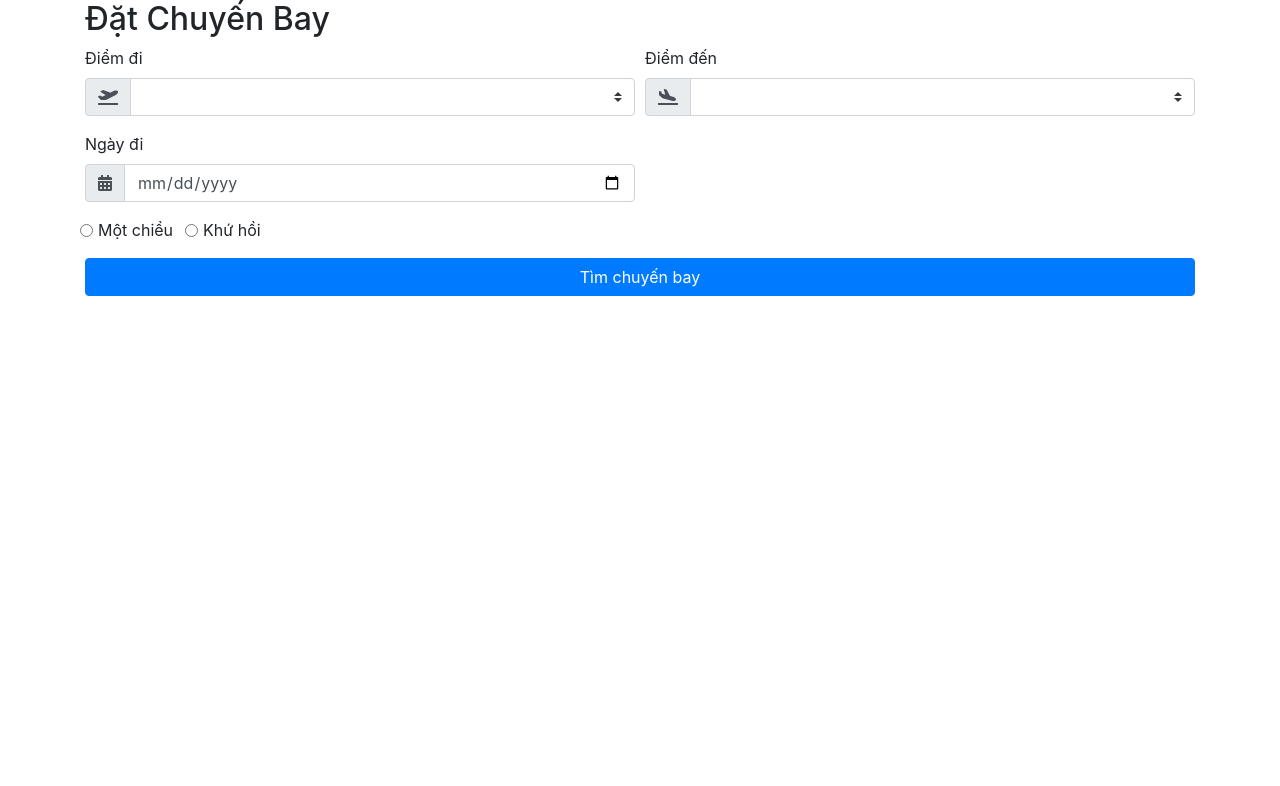
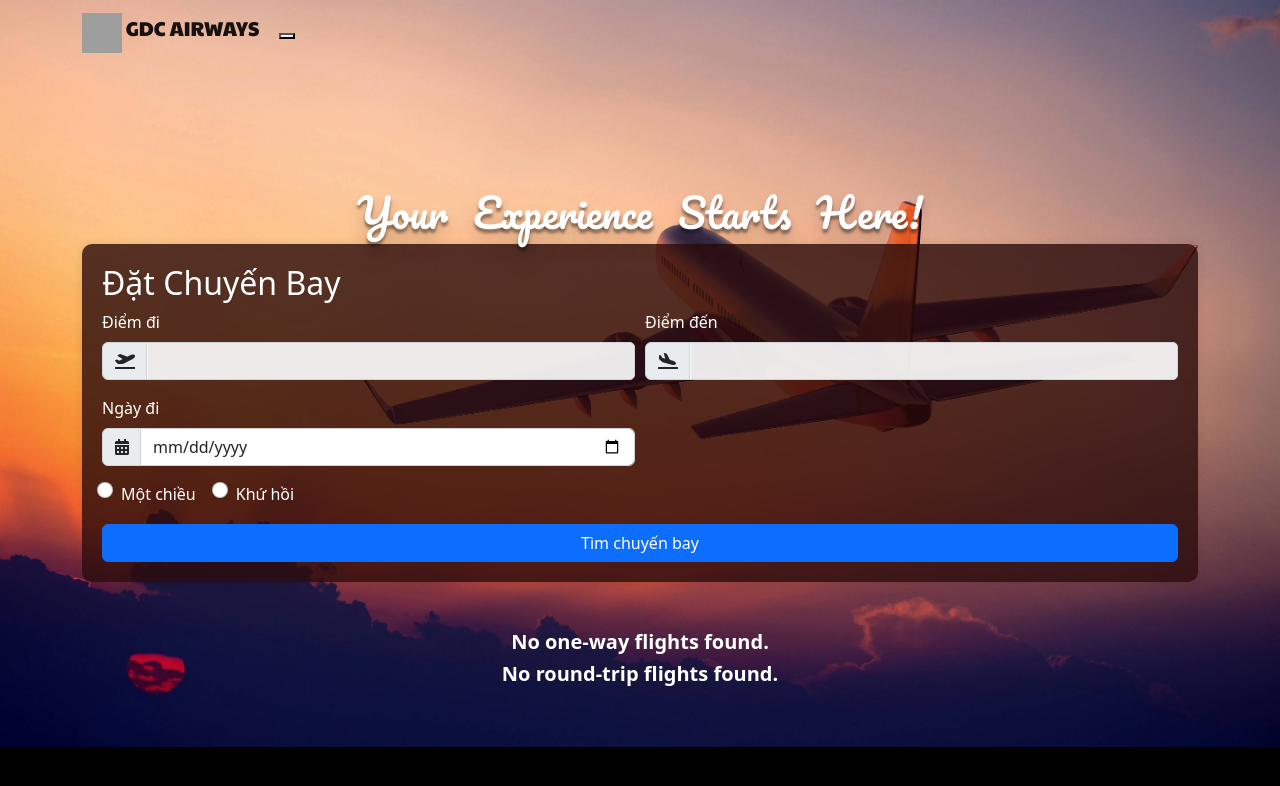
Before and after one commit to lewin2578/TourBooking, a PHP site: page /maybay/datvemaybay.php in a window 1280 px wide. Shown: the top 786 px of the page. Run offline with PHP 8.4, Linux system fonts and the light colour scheme; tables that the repository leaves empty or names only in its code hold one stand-in row (values such as "Sample post"); grey boxes are pictures that could not be loaded.

Commit message:
update ui

```diff
--- /dev/null
+++ b/maybay/GDC-HomeCSSnew.css
@@ -0,0 +1,212 @@
+body{
+	background: url(s9nIMMH-airplane-wall-paper.jpg);
+	background-repeat: no-repeat;
+	background-size: cover;
+	background-position: center;
+}
+
+#logo{
+	width: 40px;
+	height:40px;
+	display: inline;
+	margin-bottom: 10px;
+	vertical-align: top;
+}
+
+.navbar-brand{
+	font-family: Paytone One;
+
+}
+
+a{
+    color:white;
+}
+
+.tabshead{
+	font-weight: bold;
+	font-size: 1.5em;
+	color: white;
+}
+
+.tab-content {
+	color: white;
+}
+
+#second{
+	margin-top: 11%;
+    border: 1px solid;
+    box-shadow: 5px 5px 5px 3px #131313;
+    background-color: rgba(90,0,0,0.3);
+}
+
+.drop{
+	color: black;
+	width: 30%;
+	height: 40px;
+	font-size: 1.3em;
+	margin-bottom: 20px;
+	margin-right: 1.2%;
+	margin-left: 1.2%;
+}
+
+.drop2{
+	color: black;
+	width: 45%;
+	height: 40px;
+	font-size: 1.3em;
+	margin-bottom: 20px;
+	margin-left: 3.3%;
+}
+
+.drp{
+	margin-left: 44%;
+}
+
+.drop21{
+	color: black;
+	width: 40.5%;
+	height: 40px;
+	font-size: 1.3em;
+	margin-bottom: 20px;
+	margin-right: 3.3%;
+}
+
+.lab{
+	padding-left: 10px;
+	font-size: 1.5em;
+}
+
+.lab2{
+	padding-left: 3.3%;
+	font-size: 1.5em;
+}
+
+.container{
+	padding-left: 0px;
+	padding-right: 0px;
+}
+
+.btn-group-lg>.btn, .btn-lg {
+	padding: 8px 40px;
+}
+
+#content{
+	text-align: center;
+	padding-top: 10%;
+	text-shadow: 0px 4px 3px rgba(0,0,0,0.4),
+				 0px 8px 13px rgba(0,0,0,0.1),
+				 0px 18px 23px rgba(0,0,0,0.1);
+}
+
+h1{
+	font-size: 4em;
+	font-family: Pacifico;
+	word-spacing: 15px;
+	color: white;
+}
+
+#usernameSignUp{
+	margin-left: 9.9%;
+}
+
+#email{
+	margin-left: 12.1%;
+}
+
+#passSignUp{
+	margin-left: 10.1%;
+}
+
+#messagecheck1, #messagecheck2{
+	color: red;
+}
+
+.messageCheck{
+	color: red;
+}
+
+#flightsButton{
+	background-color: rgba(150,0,0,0.7);
+	padding: 9.8px;
+	border: none;
+    width: 170px;
+}
+
+#tickButton{
+	background-color: rgba(150,0,0,0.7);
+	padding: 9.8px;
+	border: none;
+    width: 170px;
+    margin-bottom: 5px;
+    margin-left: 42.5%;
+}
+
+#fsButton{
+	background-color: rgba(150,0,0,0.7);
+	padding: 9.8px;
+	border: none;
+    width: 170px;
+}
+
+
+body {
+    background-color: #f0f0f0;
+    font-family: Arial, sans-serif;
+}
+
+.booking-form {
+    background: rgba(43, 12, 12, 0.8);
+    padding: 20px;
+    border-radius: 10px;
+    box-shadow: 0 0 10px rgba(0, 0, 0, 0.1);
+}
+
+h2 {
+    color: #ffffff;
+}
+
+label, .form-check-label {
+    color: #ffffff;
+}
+
+.form-control, .custom-select {
+    background: rgba(255, 255, 255, 0.9);
+    color: #000;
+    border: 1px solid #ced4da;
+    border-radius: 5px;
+}
+
+.input-group-text {
+    background: rgba(255, 255, 255, 0.9);
+    color: #000;
+    border: 1px solid #ced4da;
+}
+
+.btn-primary {
+    background-color: #007bff;
+    border-color: #007bff;
+    color: #fff;
+    font-weight: bold;
+    width: 100%;
+    border-radius: 5px;
+}
+
+.btn-primary:hover {
+    background-color: #0056b3;
+    border-color: #004085;
+}
+
+.select2-container--default .select2-selection--single {
+    background-color: rgba(255, 255, 255, 0.9);
+    color: #000;
+    border: 1px solid #ced4da;
+    border-radius: 5px;
+}
+
+.select2-container--default .select2-selection--single .select2-selection__rendered {
+    color: #000;
+}
+
+.select2-container--default .select2-selection--single .select2-selection__arrow {
+    color: #000;
+}
--- a/maybay/datvemaybay.php
+++ b/maybay/datvemaybay.php
@@ -8,7 +8,8 @@
     <link rel="stylesheet" href="https://cdn.jsdelivr.net/npm/bootstrap@4.6.2/dist/css/bootstrap.min.css">
     <!-- Font Awesome for icons -->
     <link rel="stylesheet" href="https://cdnjs.cloudflare.com/ajax/libs/font-awesome/5.15.4/css/all.min.css">
-    <link rel="stylesheet" href="style.css">
+    <link href="https://fonts.googleapis.com/css?family=Pacifico|Paytone+One" rel="stylesheet">
+	<link rel="stylesheet" type="text/css" href="GDC-HomeCSSnew.css">
 </head>
 <?php
 // Kết nối cơ sở dữ liệu
@@ -16,7 +17,46 @@ require_once 'database_connect.php'; // Kết nối đến database
 
 ?>
 
+
 <body>
+      <!--NavBar-->
+	<nav class="navbar navbar-inverse">
+		<div class="container">
+			<div class="navbar-header">
+				<a href="#" class="navbar-brand"><img src="4b5d99c4-2f06-45be-88b2-5e4bb39f9885.png" id="logo"> GDC AIRWAYS</a>
+				<button type="button" class="navbar-toggle collapsed" data-toggle="collapse" data-target="#bs-example-navbar-collapse-1" aria-expanded="false">
+	        		<span class="sr-only">Toggle navigation</span>
+	        		<span class="icon-bar"></span>
+	        		<span class="icon-bar"></span>
+	        		<span class="icon-bar"></span>
+	      </button>
+			</div>
+			<div class="collapse navbar-collapse" id="bs-example-navbar-collapse-1"">
+				<ul class="nav navbar-nav">
+					<li class="active"><a href="#"><strong>Home</strong></a></li>
+					<li><a href="GDC-About.php"><strong>About</strong></a></li>
+					<li><a href="GDC-Contacts.php"><strong>Contacts</strong></a></li>
+				</ul>
+				<ul class="nav navbar-nav navbar-right">
+					<li><a href="#" data-toggle="modal" data-target="#signup"><strong>Sign up </strong><i class="fas fa-user-plus"></i></a></li>
+					<li><a href="#" data-toggle="modal" data-target="#login"><strong>Login </strong><i class="fas fa-user"></i></a></li>
+				</ul>
+			</div>
+		</div>
+	</nav>
+  <!--NavBar End-->
+
+  <!--Heading/Moto-->
+	<div class="container">
+		<div class="row">
+			<div class="col-lg-12">
+				<div id="content">
+					<h1>Your  Experience  Starts  Here!</h1>
+				</div>
+			</div>
+		</div>
+	</div>
+  <!--Heading/Moto End-->
     <div class="container">
         <div class="booking-form mx-auto">
             <h2>Đặt Chuyến Bay</h2>
@@ -91,7 +131,11 @@ require_once 'database_connect.php'; // Kết nối đến database
             </form>
         </div>
 
-        <?php include 'ketquatim.php'; ?>
+        <?php
+
+        include 'ketquatim.php';
+
+        ?>
     </div>
 
     <!-- Bootstrap JS and dependencies -->
--- a/maybay/ketquatim.php
+++ b/maybay/ketquatim.php
@@ -1,119 +1,91 @@
 <?php
+require_once 'database_connect.php';
+
 if ($_SERVER["REQUEST_METHOD"] == "POST") {
-    require_once 'database_connect.php'; // Kết nối đến database
-
     $departure_airport_id = $_POST['departure_airport_id'];
     $arrival_airport_id = $_POST['arrival_airport_id'];
     $departureDate = $_POST['departureDate'];
     $returnDate = isset($_POST['returnDate']) ? $_POST['returnDate'] : '';
     $tripType = $_POST['tripType'];
 
-    // Truy vấn thông tin sân bay
-    $airport = $conn->query("SELECT * FROM airport_list");
-    while ($row = $airport->fetch_assoc()) {
-        $aname[$row['id']] = ucwords($row['airport'] . ', ' . $row['location']);
+    // Fetch airport names
+    $airport_names = [];
+    $airport_query = $conn->query("SELECT id, airport, location FROM airport_list");
+    while ($row = $airport_query->fetch_assoc()) {
+        $airport_names[$row['id']] = ucwords($row['airport'] . ', ' . $row['location']);
     }
 
-    // Truy vấn vé một chiều
+    // Query for one-way flights
     if ($tripType == 'oneWay' && !empty($departureDate)) {
-    $where = " WHERE DATE(f.departure_datetime) = '".date('Y-m-d', strtotime($departureDate))."'";
-    $where .= " AND f.departure_airport_id = '$departure_airport_id' AND f.arrival_airport_id = '$arrival_airport_id'";
-    $flight = $conn->query("SELECT f.*
-                            FROM flight_list f
-                            $where
-                            ORDER BY rand()");
+        $one_way_query = "SELECT * FROM flight_list WHERE DATE(departure_datetime) = ? AND departure_airport_id = ? AND arrival_airport_id = ? ORDER BY RAND()";
+        $stmt = $conn->prepare($one_way_query);
+        $formatted_date = date('Y-m-d', strtotime($departureDate));
+        $stmt->bind_param('sss', $formatted_date, $departure_airport_id, $arrival_airport_id);
+        $stmt->execute();
+        $one_way_flights = $stmt->get_result();
+    }
 
-    if ($flight->num_rows > 0) {
-        echo "<div class='container mt-5'>
-                <h3>Vé Một Chiều</h3>
-                <table class='table table-bordered'>
-                    <thead>
-                        <tr>
+    // Query for round-trip flights
+    if ($tripType == 'roundTrip' && !empty($returnDate)) {
+        $round_trip_query = "SELECT * FROM flight_list WHERE DATE(departure_datetime) = ? AND departure_airport_id = ? AND arrival_airport_id = ? ORDER BY RAND()";
+        $stmt = $conn->prepare($round_trip_query);
+        $formatted_date = date('Y-m-d', strtotime($returnDate));
+        $stmt->bind_param('sss', $formatted_date, $departure_airport_id, $arrival_airport_id);
+        $stmt->execute();
+        $round_trip_flights = $stmt->get_result();
+    }
+
+    mysqli_close($conn);
+}
+?>
+<!DOCTYPE html>
+<html>
+<head>
+    <title>Flight Search Results</title>
+    <link rel="stylesheet" href="https://cdn.jsdelivr.net/npm/bootstrap@5.2.3/dist/css/bootstrap.min.css">
+    <link rel="stylesheet" type="text/css" href="styleKQTK.css">
+</head>
+<body>
+    <div class="container mt-5">
+        <?php if (isset($one_way_flights) && $one_way_flights->num_rows > 0): ?>
+            <h3>Thông tin các v</h3>
+            <table class="table table-bordered" >
+                <thead >
+                    <tr style="color:white">
                         <th>Ngày đi</th>
                         <th>Thời gian đi</th>
                         <th>Điểm đi</th>
                         <th>Điểm đến</th>
                         <th>Giá</th>
-                            <th>Số ghế trống</th>
                         <th>Đặt vé</th>
                     </tr>
                 </thead>
-                    <tbody>";
+                <tbody style="color:white">
+                    <?php while ($row = $one_way_flights->fetch_assoc()): ?>
+                        <tr>
+                            <td><?= date('d-m-Y', strtotime($row['departure_datetime'])) ?></td>
+                            <td><?= date('h:i A', strtotime($row['departure_datetime'])) ?></td>
+                            <td><?= $airport_names[$row['departure_airport_id']] ?></td>
+                            <td><?= $airport_names[$row['arrival_airport_id']] ?></td>
+                            <td><?= number_format($row['price'], 2) ?> VND</td>
+                            <td><button class="btn btn-primary">Đặt vé</button></td>
+                        </tr>
+                    <?php endwhile; ?>
+                </tbody>
+            </table>
+        <?php else: ?>
+            <div class="row align-items-center">
+                <h5 class="text-center"><b>No one-way flights found.</b></h5>
+            </div>
+        <?php endif; ?>
 
-        while ($row = $flight->fetch_assoc()) {
-
-            echo "<tr>
-                    <td>" . date('d-m-Y', strtotime($row['departure_datetime'])) . "</td>
-                    <td>" . date('h:i A', strtotime($row['departure_datetime'])) . "</td>
-                    <td>" . $aname[$row['departure_airport_id']] . "</td>
-                    <td>" . $aname[$row['arrival_airport_id']] . "</td>
-                    <td>" . number_format($row['price'], 2) . " VND</td>
-                    <td><button class='btn btn-primary'>Đặt vé</button></td>
-                  </tr>";
-        }
-
-        echo "</tbody>
-            </table>
-        </div>";
-    } else {
-        echo "<div class='container mt-5'>
-                <h3>Vé Một Chiều</h3>
-                <div class='row align-items-center'>
-                    <h5 class='text-center'><b>No result.</b></h5>
+        <?php if (isset($round_trip_flights) && $round_trip_flights->num_rows > 0): ?>
+            <h3>Vé Khứ Hồi</h3>
+            <?php else: ?>
+            <div class="row align-items-center">
+                <h5 class="text-center"><b>No round-trip flights found.</b></h5>
             </div>
-              </div>";
-    }
-}
-
-    // Nếu người dùng chọn khứ hồi, truy vấn thêm vé khứ hồi
-    if ($tripType == 'roundTrip' && !empty($returnDate)) {
-        $where = " WHERE DATE(f.departure_datetime) = '".date('Y-m-d', strtotime($returnDate))."'";
-        $where .= " AND f.departure_airport_id = '$arrival_airport_id' AND f.arrival_airport_id = '$departure_airport_id'";
-        $flight = $conn->query("SELECT f.*
-                                FROM flight_list f
-                                $where
-                                ORDER BY rand()");
-
-        if ($flight->num_rows > 0) {
-            echo "<div class='container mt-5'>
-                    <h3>Vé Khứ Hồi</h3>
-                    <table class='table table-bordered'>
-                        <thead>
-                            <tr>
-                                <th>Ngày đi</th>
-                                <th>Thời gian đi</th>
-                                <th>Điểm đi</th>
-                                <th>Điểm đến</th>
-                                <th>Giá</th>
-                                <th>Số ghế trống</th>
-                                <th>Đặt vé</th>
-                            </tr>
-                        </thead>
-                        <tbody>";
-
-            while ($row = $flight->fetch_assoc()) {
-                echo "<tr>
-                        <td>" . date('d-m-Y', strtotime($row['departure_datetime'])) . "</td>
-                        <td>" . date('h:i A', strtotime($row['departure_datetime'])) . "</td>
-                        <td>" . $aname[$row['departure_airport_id']] . "</td>
-                        <td>" . $aname[$row['arrival_airport_id']] . "</td>
-                        <td>" . number_format($row['price'], 2) . " VND</td>
-                        <td><button class='btn btn-primary'>Đặt vé</button></td>
-                      </tr>";
-            }
-
-            echo "</tbody>
-                </table>
-            </div>";
-        } else {
-            echo "<div class='container mt-5'>
-                    <h3>Vé Khứ Hồi</h3>
-                    <div class='row align-items-center'>
-                        <h5 class='text-center'><b>No result.</b></h5>
+        <?php endif; ?>
     </div>
-                  </div>";
-        }
-    }
-    mysqli_close($conn);
-}
-?>
+</body>
+</html>
--- /dev/null
+++ b/maybay/styleKQTK.css
@@ -0,0 +1,7 @@
+body {
+    color: white;
+    background-color: black;
+}
+table{
+    color: white;
+}
```
Also changed, not shown: maybay/index.php (added, +120 -0 lines), maybay/s9nIMMH-airplane-wall-paper.jpg (added), maybay/style1.css (deleted). Lines whose indentation alone changed are shown as unchanged.
